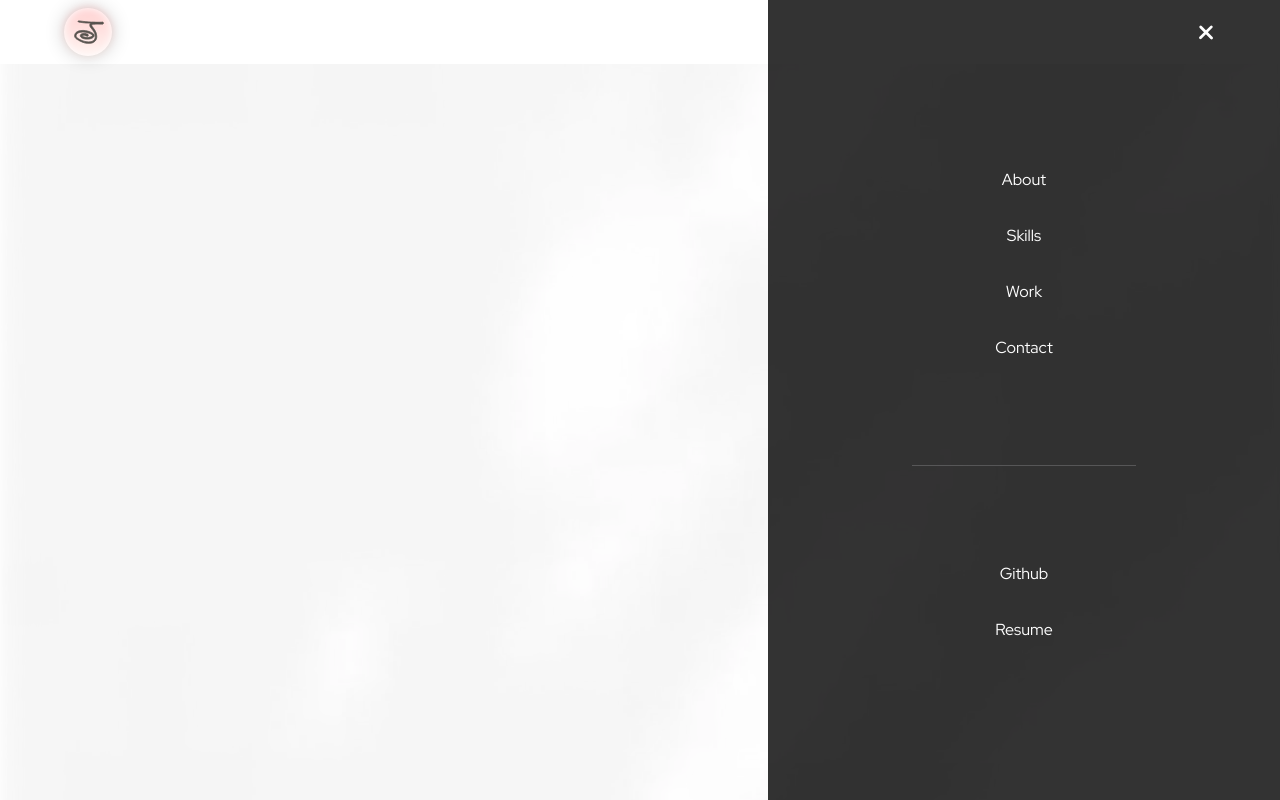
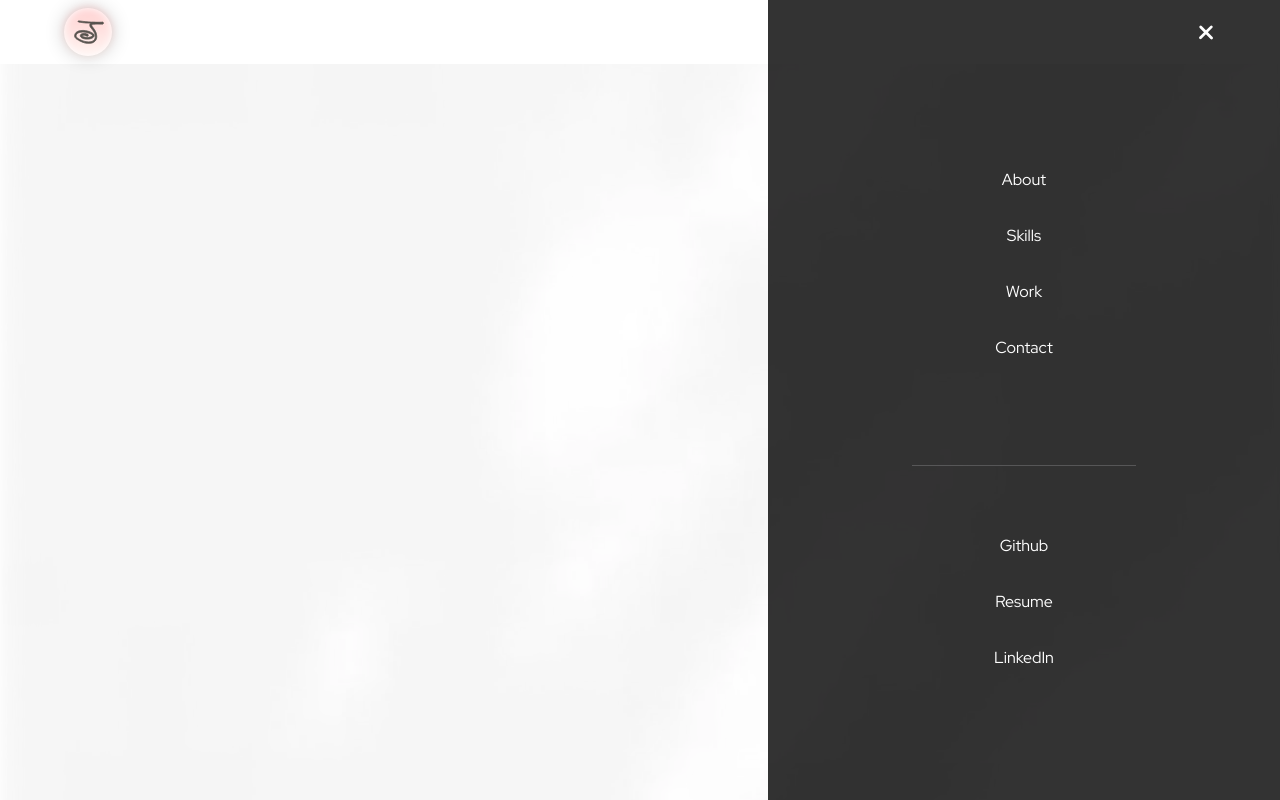
Before and after one commit to julianlk522/portfo, a Next.js app: page / in a window 1280 px wide. Both pictures are taken after a click on the element 1204 px from the left and 32 px from the top of the page. Shown: the top 800 px of the page. Built offline with nearby package versions, Linux system fonts and the light colour scheme.

Commit message:
add slight hover effect to DropdownMenu list items and increase clickable range, add LinkedIn link to DropdownMenu

```diff
--- /dev/null
+++ b/components/Navbar/DropdownMenu.module.css
@@ -0,0 +1,3 @@
+li > a {
+	padding: 1rem;
+}
--- a/components/Navbar/DropdownMenu.tsx
+++ b/components/Navbar/DropdownMenu.tsx
@@ -47,6 +47,7 @@ function DropdownMenu({ setShowDropdown }) {
 				<motion.li
 					variants={linkVariants}
 					onClick={() => setShowDropdown(false)}
+					whileHover={{ scale: 1.2 }}
 				>
 					<Link href='/#aboutContainer' scroll={false}>
 						About
@@ -55,6 +56,7 @@ function DropdownMenu({ setShowDropdown }) {
 				<motion.li
 					variants={linkVariants}
 					onClick={() => setShowDropdown(false)}
+					whileHover={{ scale: 1.2 }}
 				>
 					<Link href='/#skillsContainer' scroll={false}>
 						Skills
@@ -63,6 +65,7 @@ function DropdownMenu({ setShowDropdown }) {
 				<motion.li
 					variants={linkVariants}
 					onClick={() => setShowDropdown(false)}
+					whileHover={{ scale: 1.2 }}
 				>
 					<Link href='/#workContainer' scroll={false}>
 						Work
@@ -71,6 +74,7 @@ function DropdownMenu({ setShowDropdown }) {
 				<motion.li
 					variants={linkVariants}
 					onClick={() => setShowDropdown(false)}
+					whileHover={{ scale: 1.2 }}
 				>
 					<Link href='/#contactContainer' scroll={false}>
 						Contact
@@ -84,7 +88,7 @@ function DropdownMenu({ setShowDropdown }) {
 				id='dropdownRemoteLinks'
 				className='flex h-[40%] flex-col items-center justify-center gap-8'
 			>
-				<motion.li variants={linkVariants}>
+				<motion.li variants={linkVariants} whileHover={{ scale: 1.2 }}>
 					<a
 						href='https://github.com/julianlk522'
 						target='_blank'
@@ -93,7 +97,7 @@ function DropdownMenu({ setShowDropdown }) {
 						Github
 					</a>
 				</motion.li>
-				<motion.li variants={linkVariants}>
+				<motion.li variants={linkVariants} whileHover={{ scale: 1.2 }}>
 					<a
 						href='https://docs.google.com/document/d/e/2PACX-1vQfJyEmppuH3zko7vjioYFQe3ZBsEva8x0kWg8kL-ASaeDoCh5sysfEJus9H61_3Smvub8fXZiN-beA/pub'
 						target='_blank'
@@ -102,6 +106,15 @@ function DropdownMenu({ setShowDropdown }) {
 						Resume
 					</a>
 				</motion.li>
+				<motion.li variants={linkVariants} whileHover={{ scale: 1.2 }}>
+					<a
+						href='https://www.linkedin.com/in/julian-lindsay-kaufman-4572a8157/'
+						target='_blank'
+						rel='noreferrer'
+					>
+						LinkedIn
+					</a>
+				</motion.li>
 			</ul>
 		</motion.aside>
 	)
```
